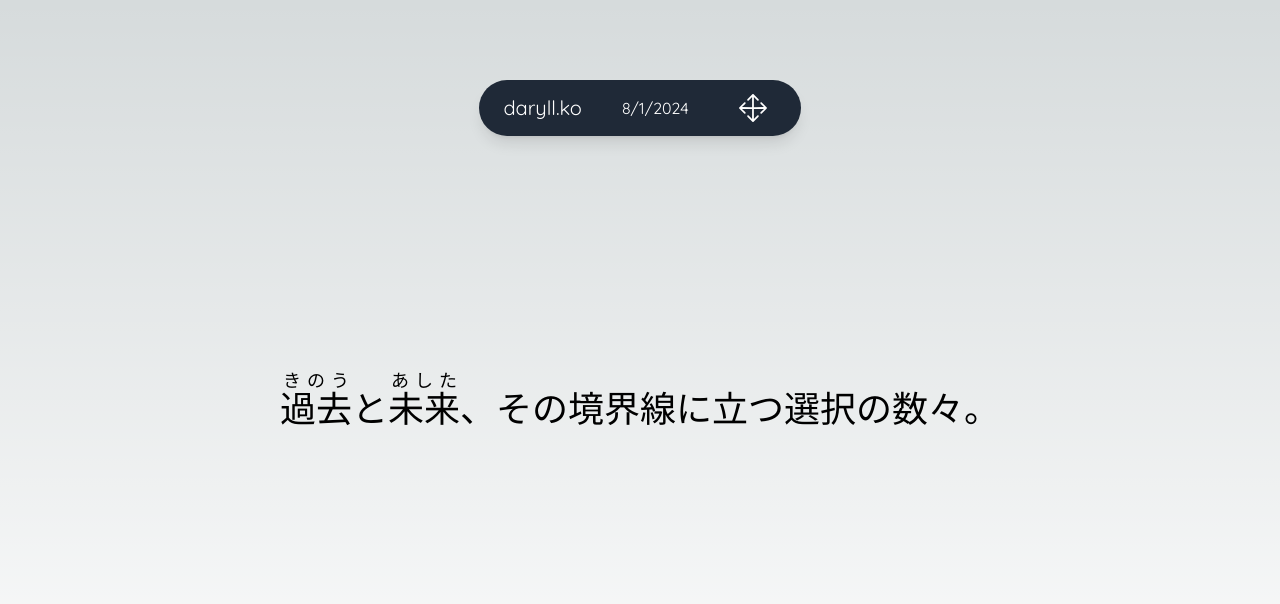
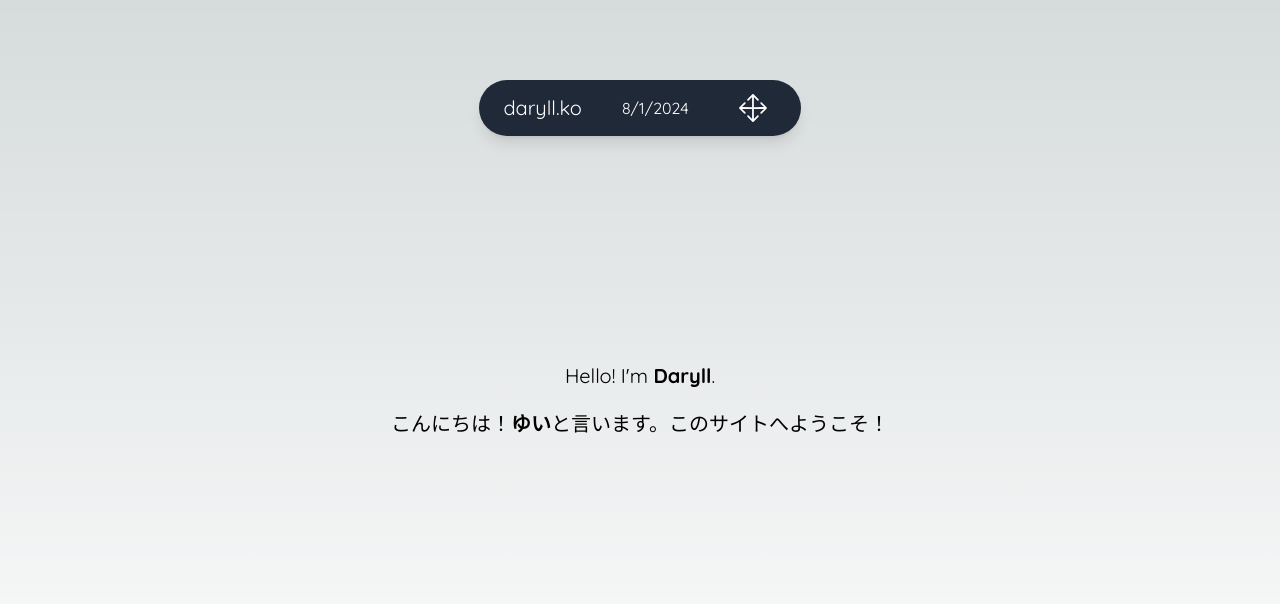
Before and after one commit to daryll-ko/daryll, a Next.js app: page / in a window 1280 px wide. Shown: the top 604 px of the page. Built offline with nearby package versions, Linux system fonts and the light colour scheme; a web font is replaced by a local one.

Commit message:
update: give main page proper text

```diff
--- a/app/page.tsx
+++ b/app/page.tsx
@@ -2,16 +2,13 @@ import JP from "@/components/JP";
 
 export default function Home() {
   return (
-    <main className="flex min-h-screen flex-col items-center justify-center p-24">
-      <JP className="text-4xl">
-        <ruby>
-          過去<rt>きのう</rt>
-        </ruby>
-        と
-        <ruby>
-          未来<rt>あした</rt>
-        </ruby>
-        、その境界線に立つ選択の数々。
+    <main className="flex min-h-screen flex-col items-center justify-center gap-5 p-24">
+      <p className="text-xl">
+        Hello! I&apos;m <span className="font-bold">Daryll</span>.
+      </p>
+      <JP className="text-xl">
+        こんにちは！<span className="font-bold">ゆい</span>
+        と言います。このサイトへようこそ！
       </JP>
     </main>
   );
```
